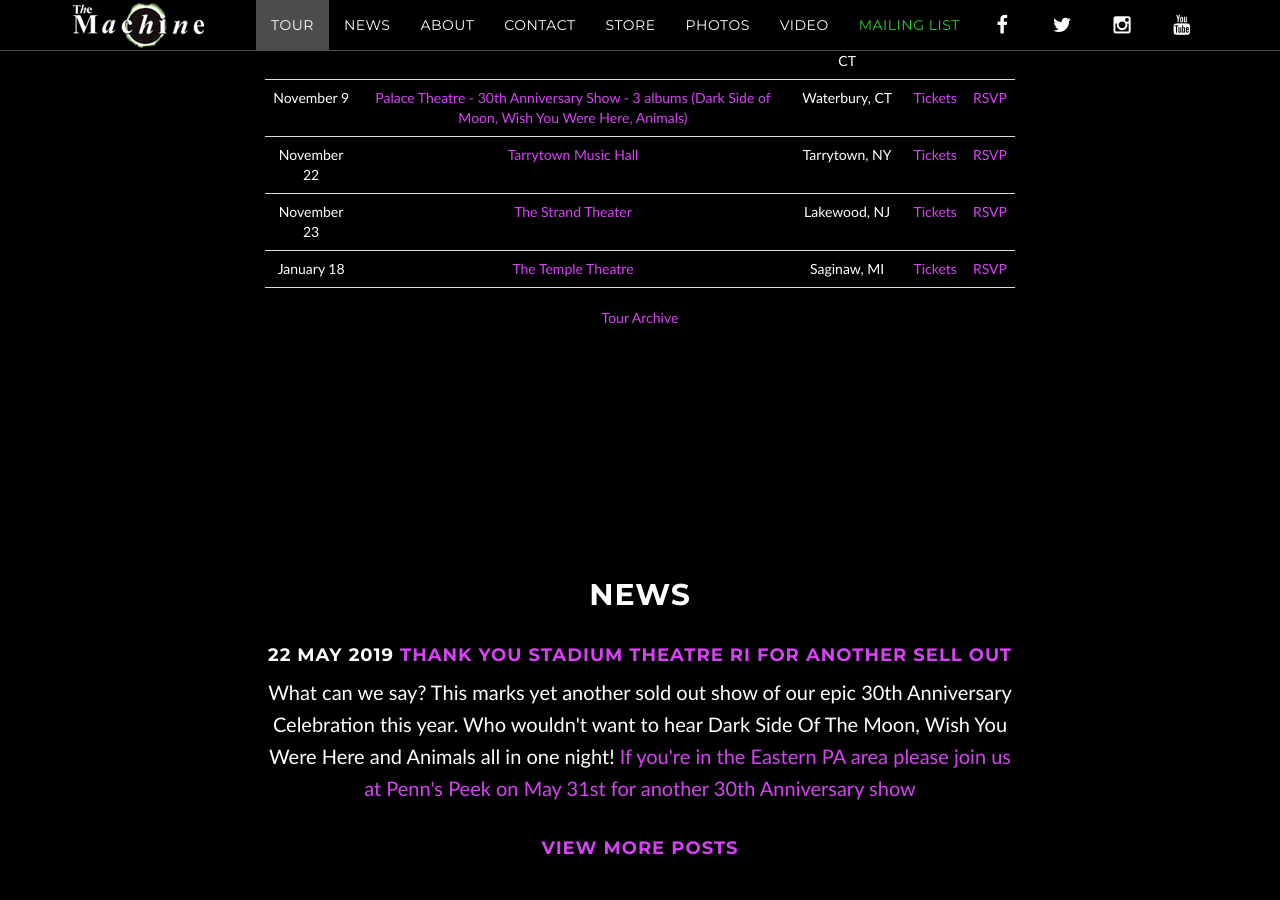
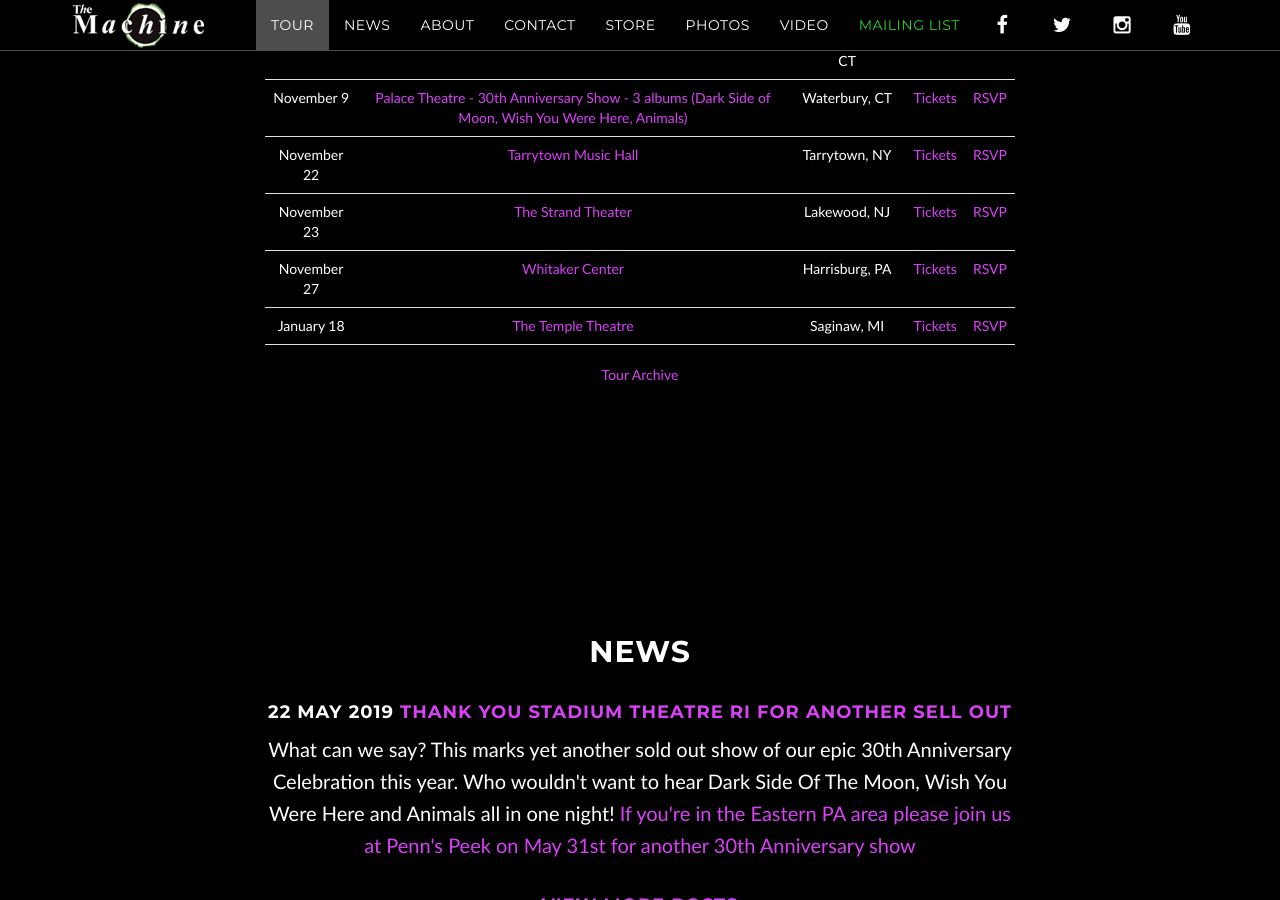
Before and after one commit to machineweb/machineweb.github.io, a Jekyll site: the page built from index.html, in a window 1280 px wide and 900 px high, scrolled down 1617 px. Built offline with Jekyll 4.4.1, drawn with Linux system fonts in a browser that asks for light colours; comment, search, counter and statistics services are not loaded.

Commit message:
New tour item

```diff
--- a/_data/tour.yml
+++ b/_data/tour.yml
@@ -3969,3 +3969,11 @@
     tickets-url: "https://tickets.tarrytownmusichall.org/ordertickets.asp?p=3052&src=eventperformances"
     rsvp-url: ""
     order: "1574398800000"
+
+  - date: "November 27 2019"
+    venue: "Whitaker Center"
+    venue-url: ""
+    location: "Harrisburg, PA"
+    tickets-url: ""
+    rsvp-url: ""
+    order: "1574830800000"
```
